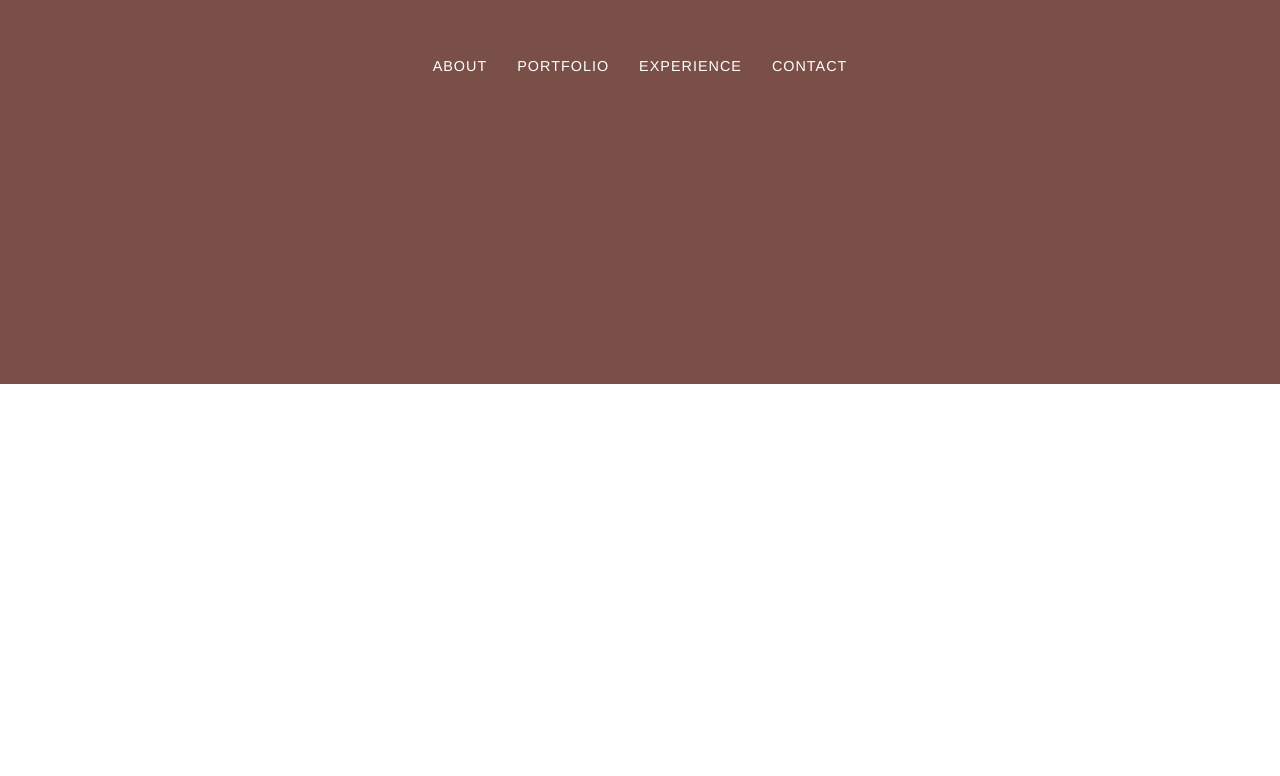
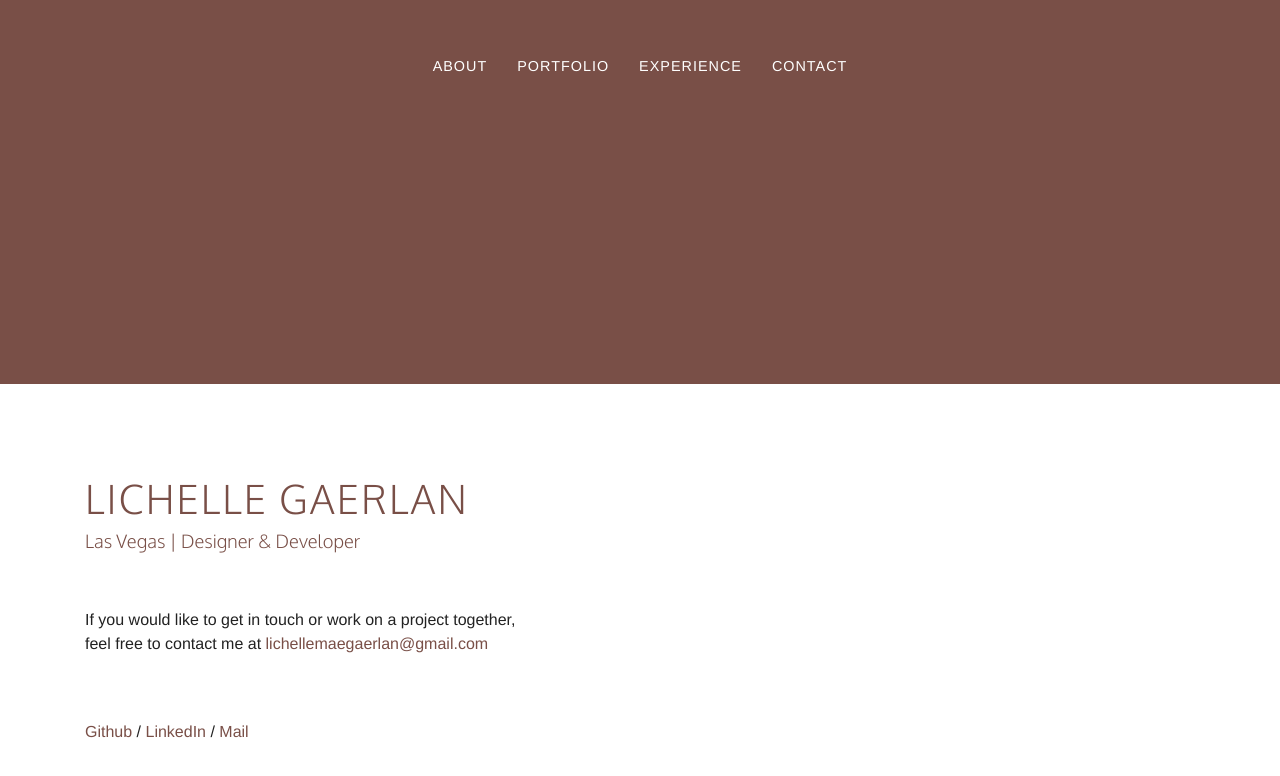
Before and after one commit to lichellegaerlan/lichellegaerlan.github.io, a React (Create React App) app: page / in a window 1280 px wide. Shown: the part 416-1192 px from the top of the page. Before the commit the page ends 800 px from the top, so only its background shows below. Built offline with nearby package versions, Linux system fonts and the light colour scheme; a web font is replaced by a local one.

Commit message:
contact footer :+1:

```diff
--- a/src/App.js
+++ b/src/App.js
@@ -9,7 +9,7 @@ import About from './Components/About';
 import Skills from './Components/Skills';
 import WorkExperience from './Components/WorkExperience';
 import Portfolio from './Components/Portfolio';
-import Resume from './Components/Resume';
+import Contact from './Components/Contact';
 
 import {BrowserRouter as Router, Switch, Route } from 'react-router-dom';
 
@@ -30,7 +30,7 @@ function App() {
 
           <Route path="/portfolio" component={Portfolio} />
 
-          {/* <Route path="/resume" component={Resume} /> */}
+          <Route path="/contact" component={Contact} />
         </Switch>
       </div>
     </Router>
--- /dev/null
+++ b/src/Components/Contact.css
@@ -0,0 +1,33 @@
+.contact-page {
+    /* background: #794f47; */
+    height: 50vh;
+    padding-top: 7%;
+    margin-bottom: 100px;
+    text-align: left;
+}
+
+.n1 {
+    font-family: "Oxygen";
+    font-weight: 100;
+    color: #794f47;
+    letter-spacing: 2px;
+}
+
+.n2 {
+    font-family: "Oxygen";
+    font-weight: 100;
+    color: #794f47;
+    font-size: 115%;
+}
+
+.e1 {
+    color: #794f47;
+    text-decoration: none;
+}
+
+.e1:hover {
+    color: #794f47;
+    text-decoration: none;
+    font-style: italic;
+    /* font-weight: 600; */
+}
--- /dev/null
+++ b/src/Components/Contact.js
@@ -0,0 +1,32 @@
+import React from 'react';
+
+import { Container, Row, Col } from 'react-bootstrap';
+
+import './Contact.css';
+
+export default props => {
+    return(
+        <div className="contact-page">
+            <Container>
+                <Row>
+                    <Col xs={12} sm={12} md={12} lg={12}>
+                        <h1 className="n1" style={{ textTransform: "uppercase" }}>Lichelle Gaerlan</h1>
+                        <h2 className="n2">Las Vegas | Designer &amp; Developer</h2>
+                        <br/><br/>
+
+                        <p>
+                            If you would like to get in touch or work on a project together, <br/>
+                            feel free to contact me at
+                            <a className="e1" href="mailto:lichellemaegaerlan@gmail.com"> lichellemaegaerlan@gmail.com</a>
+                        </p>
+                        <br/><br/>
+
+                        <p>
+                            <a className="e1" href="https://github.com/lichellegaerlan">Github</a> / <a className="e1" href="https://www.linkedin.com/in/lichellemaegaerlan">LinkedIn</a> / <a className="e1" href="mailto:lichellemaegaerlan@gmail.com">Mail</a>
+                        </p>
+                    </Col>
+                </Row>
+            </Container>
+        </div>
+    );
+}
--- a/src/Components/Landing.css
+++ b/src/Components/Landing.css
@@ -16,6 +16,7 @@
 
 .home-link-container {
     margin-top: 5%;
+    margin-bottom: 5%;
     text-align: center;
 }
 
--- a/src/Components/Landing.js
+++ b/src/Components/Landing.js
@@ -6,9 +6,11 @@ import { Link } from 'react-router-dom';
 import { Container, Row, Col } from 'react-bootstrap';
 
 import Landing from './landing.png';
+import Contact from './Contact';
 
 export default props => {
     return(
+        <div>
             <div className="landing">
                 <Container>
                     <Row>
@@ -29,5 +31,8 @@ export default props => {
                     </Row>
                 </Container>
             </div>
+
+            <Contact />
+        </div>
     );
 }
--- a/src/Components/Skills.css
+++ b/src/Components/Skills.css
@@ -102,7 +102,7 @@
     font-weight: 600;
     font-size: 85%;
     color: #986359;
-    text-transform: uppercase;
+    /* text-transform: uppercase; */
 }
 
 .card-text {
```
Also changed, not shown: src/Components/landing.png. Lines whose indentation alone changed are shown as unchanged.
